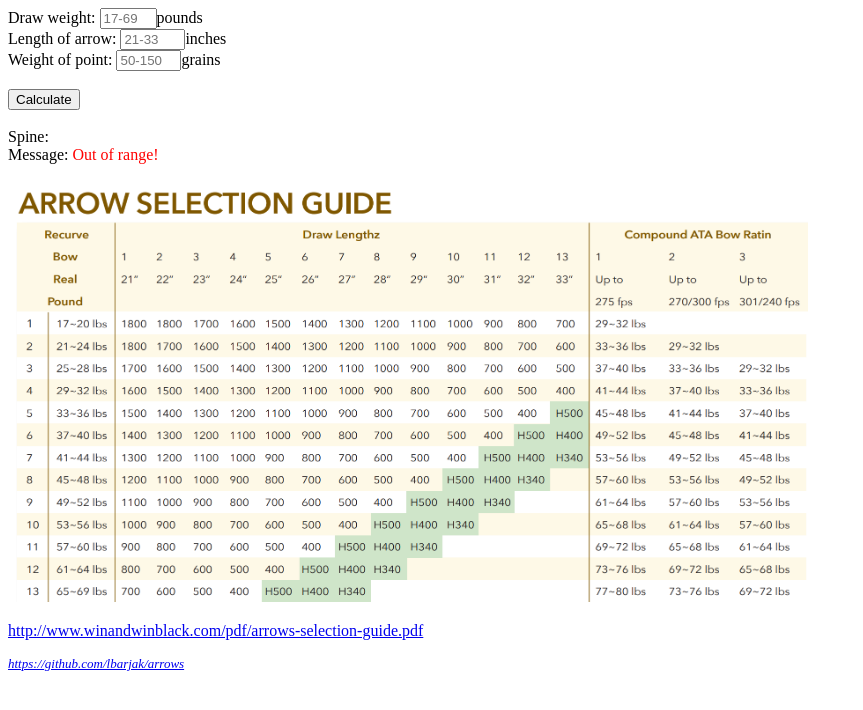
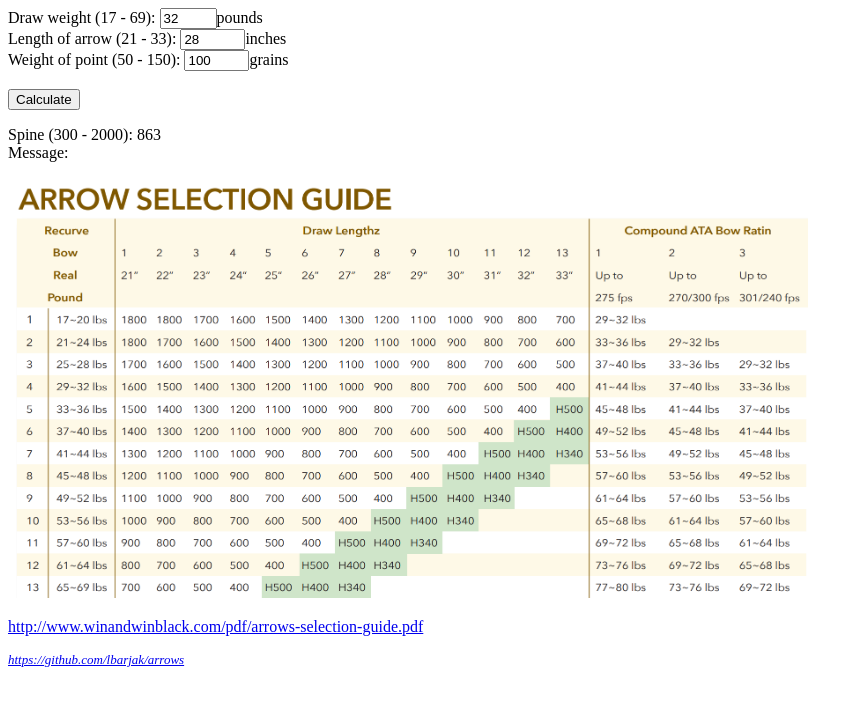
Before and after one commit to lbarjak/arrows, a plain HTML site: page index.html in a window 1280 px wide. Both pictures are taken after a click on the button "Calculate". Shown: the whole page, without its empty margins (0-863 px from the left). Drawn offline with Linux system fonts and the light colour scheme.

Commit message:
new spine calculation

```diff
--- a/arrows.js
+++ b/arrows.js
@@ -5,13 +5,13 @@ function arrows() {
     length = Number(document.getElementById("inches").value)
     point = Number(document.getElementById("point").value)
 
-    if (point >= 50 && point <= 150 && lbs >= 17 && lbs <= 69 && length >= 21 && length <= 33){
+    if (point >= 50 && point <= 150 && lbs >= 17 && lbs <= 69 && length >= 21 && length <= 33) {
         lbs = lbs + (point - 100) * 0.15;
-        spine = -100 * length + 4000 - 100 * (lbs - 18.5) / 4;
+        spine = -25 * lbs + 2362.5 - (length - 21) * 100;
         console.log(spine);
     }
 
-    if (spine >= 340 && spine <= 1800) {
+    if (spine >= 300 && spine <= 2000) {
         document.getElementsByClassName('spine')[0].innerHTML = spine.toFixed(0);
         document.getElementsByClassName('message')[0].innerHTML = "";
     } else {
--- a/index.html
+++ b/index.html
@@ -12,6 +12,7 @@
             font-style: italic;
             font-size: small;
         }
+
         .message {
             color: red;
         }
@@ -20,25 +21,21 @@
 
 <body>
     <form name="arrow">
-        Draw weight: <input type="value" id="lbs" maxlength="4" size="4" placeholder = "17-69">pounds<br>
-        Length of arrow: <input type="value" id="inches" maxlength="5" size="5" placeholder = "21-33">inches<br>
-        Weight of point: <input type="value" id="point" maxlength="5" size="5" placeholder = "50-150">grains<br>
+        Draw weight (17 - 69): <input type="value" id="lbs" maxlength="4" size="4" value="32">pounds<br>
+        Length of arrow (21 - 33): <input type="value" id="inches" maxlength="5" size="5" value="28">inches<br>
+        Weight of point (50 - 150): <input type="value" id="point" maxlength="5" size="5" value="100">grains<br>
     </form>
     <br />
     <button onclick="arrows()">Calculate</button>
     <br />
-    <br />
-    Spine: <span class='spine'></span><br />
-    Message: <span class='message'></span>
-    <br />
-    <br />
-
-        <img src="arrow-selecton-guide.png"width="800"/>
-        <p><a href="http://www.winandwinblack.com/pdf/arrows-selection-guide.pdf"
+    <p>Spine (300 - 2000): <span class='spine'></span>
+        <br />
+        Message: <span class='message'></span></p>
+    <img src="arrow-selecton-guide.png" width="800" />
+    <p><a href="http://www.winandwinblack.com/pdf/arrows-selection-guide.pdf"
             target="_blank">http://www.winandwinblack.com/pdf/arrows-selection-guide.pdf</a></p>
 
-        <p class="git"><a href="https://github.com/lbarjak/arrows"
-            target="_blank">https://github.com/lbarjak/arrows</a></p>
+    <p class="git"><a href="https://github.com/lbarjak/arrows" target="_blank">https://github.com/lbarjak/arrows</a></p>
 </body>
 
 </html>
```
